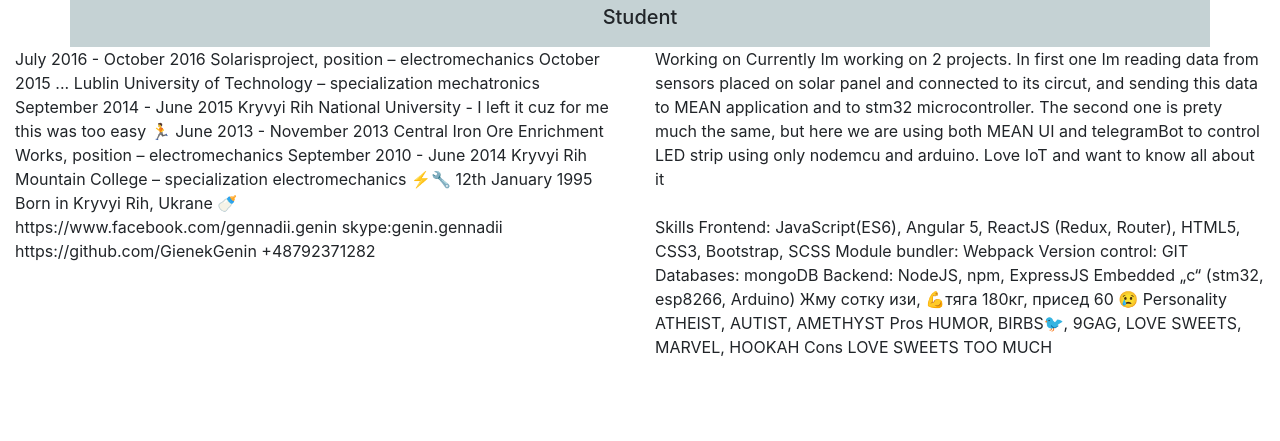
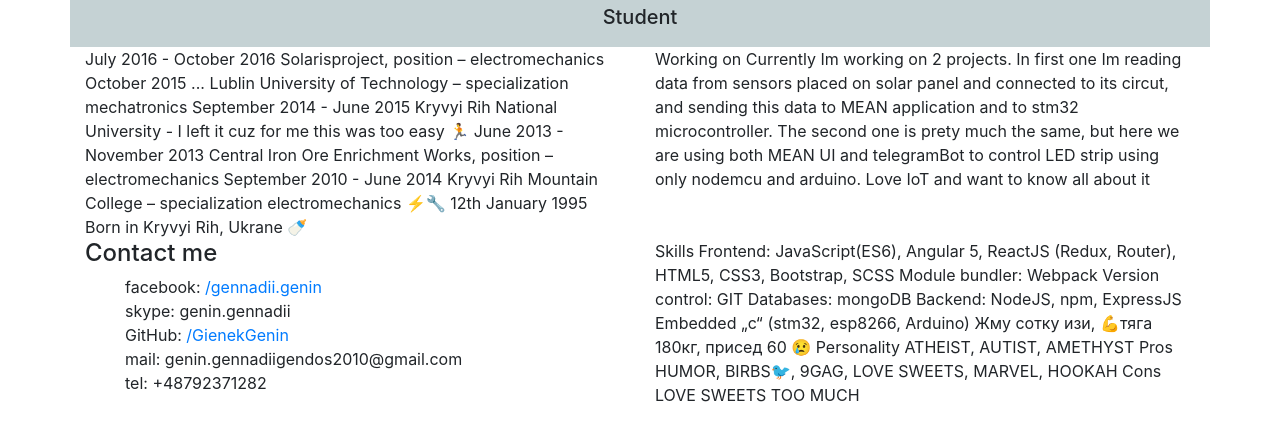
Before and after one commit to GienekGenin/homepage, a plain HTML site: page index.html in a window 1280 px wide. Shown: the part 307-748 px from the top of the page. Drawn offline with nearby package versions, Linux system fonts and the light colour scheme.

Commit message:
Added basic markup to contact block

```diff
--- a/css/index.css
+++ b/css/index.css
@@ -16,3 +16,7 @@ div > img {
 #name {
     color: white;
 }
+
+.contact > ul {
+    list-style-type: none;
+}
--- a/index.html
+++ b/index.html
@@ -30,7 +30,7 @@
         <h5>Student</h5>
     </div>
 </div>
-<div class="container-fluid">
+<div class="container">
     <div class="row">
         <div class="col-sm-12 col-md-6 col-lg-6 col-xl-6 timeline">
             July 2016 - October 2016
@@ -63,10 +63,14 @@
     </div>
     <div class="row">
         <div class="col-sm-12 col-md-6 col-lg-6 col-xl-6 contact">
-            https://www.facebook.com/gennadii.genin
-            skype:genin.gennadii
-            https://github.com/GienekGenin
-            +48792371282
+            <h4>Contact me</h4>
+            <ul>
+                <li>facebook: <a href="https://www.facebook.com/gennadii.genin">/gennadii.genin</a></li>
+                <li>skype: genin.gennadii</li>
+                <li>GitHub: <a href="https://github.com/GienekGenin">/GienekGenin</a></li>
+                <li>mail: genin.gennadiigendos2010@gmail.com</li>
+                <li>tel: +48792371282</li>
+            </ul>
         </div>
         <div class="col-sm-12 col-md-6 col-lg-6 col-xl-6 addons">
             Skills
```
